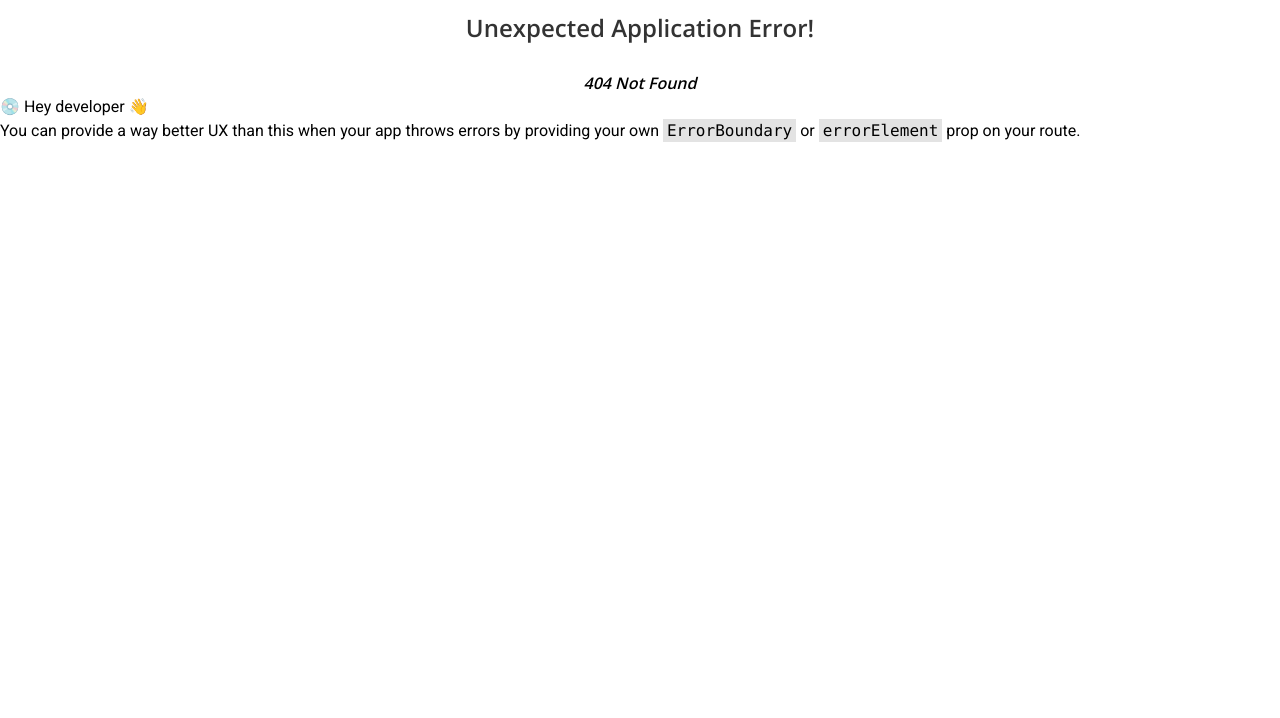
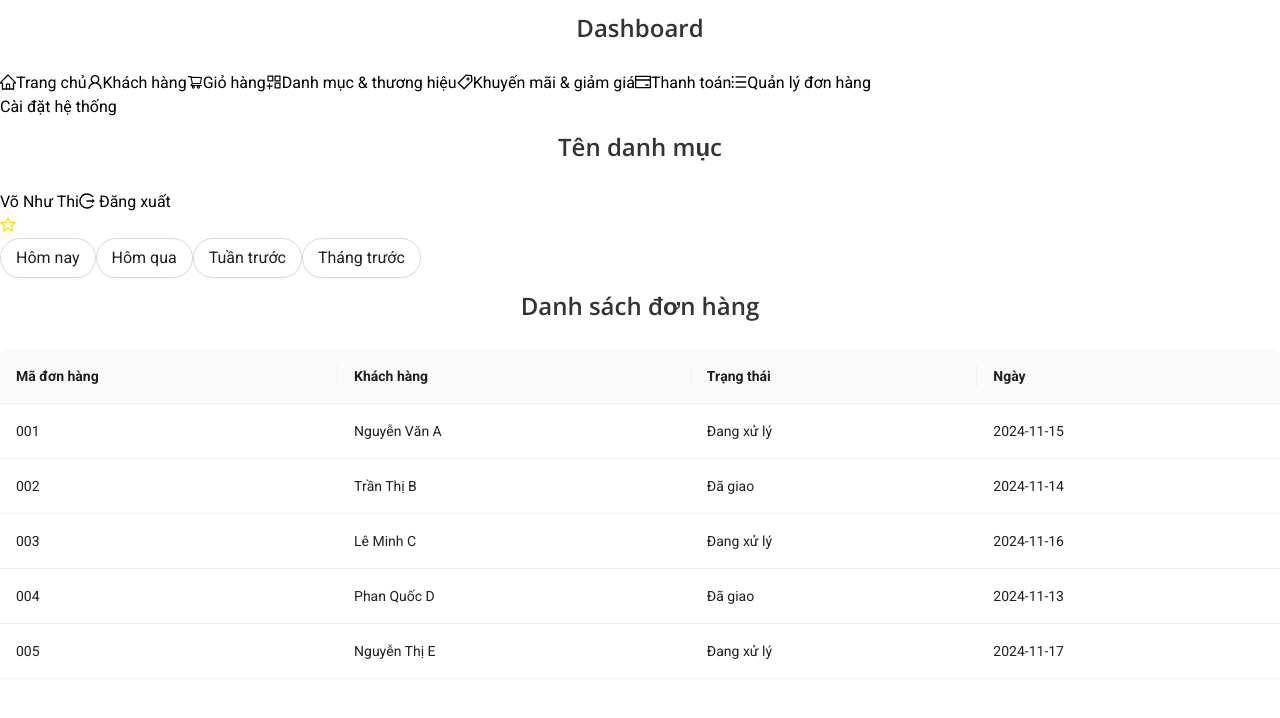
Before and after one commit to HDHoang-204/duantn, a React (Vite) app: page /admin/order in a window 1280 px wide. Before the commit this address had no page. Shown: the top 718 px of the page. Built offline with nearby package versions, Linux system fonts and the light colour scheme.

Commit message:
dâdasdada

```diff
--- a/src/admin/index.jsx
+++ b/src/admin/index.jsx
@@ -25,13 +25,13 @@ const DashboardAdmin = () => {
             case "/admin/cart":
                 setCategoryName("Giỏ hàng");
                 break;
-            case "/dashboard/category":
+            case "/admin/category":
                 setCategoryName("Danh mục & thương hiệu");
                 break;
-            case "/dashboard/voucher":
+            case "/admin/voucher":
                 setCategoryName("Khuyến mãi & giảm giá");
                 break;
-            case "/dashboard/pay":
+            case "/admin/pay":
                 setCategoryName("Thanh toán");
                 break;
             default:
--- a/src/main.jsx
+++ b/src/main.jsx
@@ -46,12 +46,12 @@ const router = createBrowserRouter([
       {
         path: '/cttt',
         element: <ChiTietThanhToan />
-      }
+      },
 
     ]
   },
   {
-    path: '/admin',
+    path: '/admin/*',
     element: <DashboardAdmin />
 
   }
```
